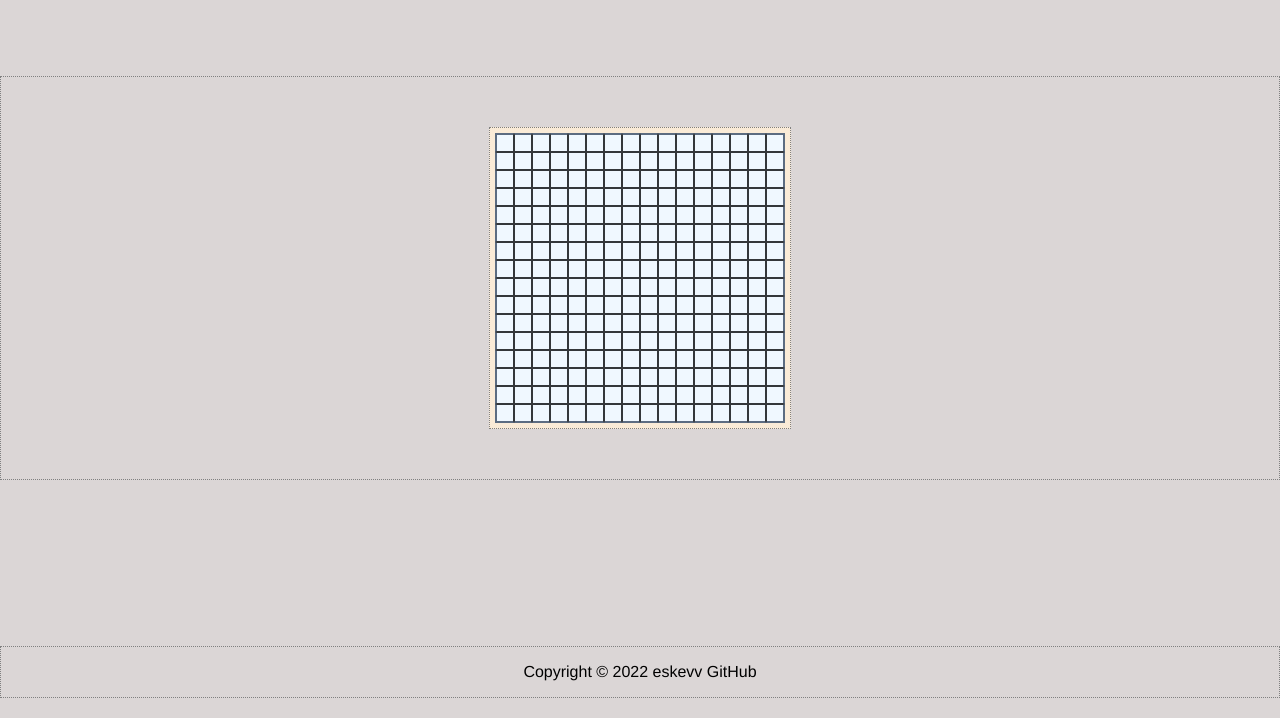
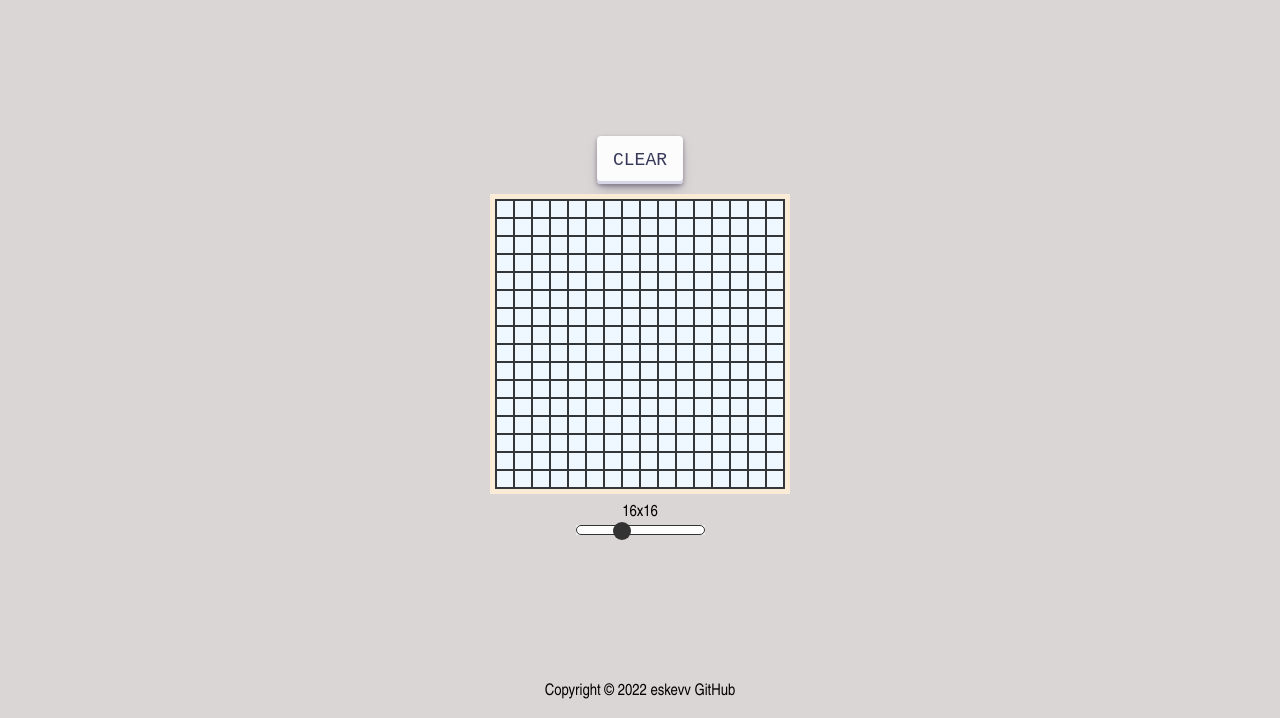
Before and after one commit to eskevv/Etch-a-Sketch, a plain HTML site: page index.html in a window 1280 px wide. Shown: the part 86-804 px from the top of the page. Drawn offline with Linux system fonts and the light colour scheme.

Commit message:
styling fixed, script cleaned

```diff
--- a/index.html
+++ b/index.html
@@ -15,7 +15,14 @@
       <h1>Etch-a-Sketch</h1>
    </div>
    <div class="main">
+      <div class="tools">
+         <button id="clear">CLEAR</button>
+      </div>
       <div class="sketch"></div>
+      <div class = slider>
+         <label for="slider"></label>
+         <input id="sizeSlider" type="range" value="16" min="8" max="32" step="4">
+      </div>
    </div>
    <div class="footer">
       <p>Copyright © 2022 eskevv GitHub</p>
--- a/index.js
+++ b/index.js
@@ -1,24 +1,56 @@
 const grid = document.querySelector('.sketch');
+const clear = document.querySelector('.tools #clear')
+const size_label = document.querySelector('.slider label')
+const size_slider = document.querySelector('#sizeSlider')
+
 const cell_borderSize = 2;
-const max_width = (16 + cell_borderSize) * 16 + cell_borderSize;
-grid.style.maxWidth = `${max_width}px`;
+const border_style = `${cell_borderSize}px solid rgb(52, 55, 58)`;
 
-for (let i = 0; i < 256; i++) {
-   const square = document.createElement('div');
-   square.addEventListener('mouseover', changeColor);
-   if (i >= 240) {
-      square.style.borderBottom = `${cell_borderSize}px solid rgb(92, 108, 129)`;
+createGrid();
+
+size_slider.addEventListener('change', () => {
+   createGrid();
+})
+
+size_slider.addEventListener('input', () => {
+   let grid_size = size_slider.value;
+   size_label.textContent = grid_size + 'x' + grid_size;
+})
+
+clear.addEventListener('click', clearGrid);
+
+function createGrid() {
+   let grid_size = size_slider.value;
+   let max_width = (16 + cell_borderSize) * grid_size + cell_borderSize;
+   let num_tiles = grid_size * grid_size;
+
+   size_label.textContent = grid_size + 'x' + grid_size;
+   grid.style.width = `${max_width}px`;
+   while (grid.firstChild) {
+      grid.removeChild(grid.firstChild);
    }
-   if (i >= 0 && i < 16) {
-      square.style.borderTop = `${cell_borderSize}px solid rgb(92, 108, 129)`;
+   for (let i = 0; i < num_tiles; i++) {
+      const square = document.createElement('div');
+      square.addEventListener('mouseover', changeColor);
+      if (i >= num_tiles - grid_size) {
+         square.style.borderBottom = border_style;
+      }
+      if (i >= 0 && i < grid_size) {
+         square.style.borderTop = border_style;
+      }
+      if (i % grid_size === 0) {
+         square.style.borderLeft = border_style;
+      }
+      if (i % grid_size === grid_size - 1) {
+         square.style.borderRight = border_style;
+      }
+      grid.appendChild(square);
    }
-   if (i % 16 === 0) {
-      square.style.borderLeft = `${cell_borderSize}px solid rgb(92, 108, 129)`;
-   }
-   if (i % 16 === 15) {
-      square.style.borderRight = `${cell_borderSize}px solid rgb(92, 108, 129)`;
-   }
-   grid.appendChild(square);
+}
+
+function clearGrid() {
+   const cells = document.querySelectorAll('.sketch div');
+   cells.forEach(c => c.setAttribute('id', ''));
 }
 
 function changeColor() {
@@ -34,7 +66,7 @@ function changeColor() {
       case 'filledThree':
          this.setAttribute('id', 'filledThree');
          break;
-      default :
+      default:
          this.setAttribute('id', 'filledOne');
          break;
    }
--- a/style.css
+++ b/style.css
@@ -1,23 +1,51 @@
+:root {
+   --primary-dark: #333;
+   --primary-light: #ededed;
+   --secondary-light: #fefefe;
+}
+
 body {
    display: flex;
    flex-direction: column;
    justify-content: space-between;
-   min-height: 98vh;
-   background-color:rgb(219, 214, 214);
-   font-family:'Franklin Gothic Medium', 'Arial Narrow', Arial, sans-serif;
+   min-height: 100vh;
+   background-color: rgb(219, 214, 214);
+   font-family: 'JetBrains Mono', 'Arial Narrow', Arial, sans-serif;
    margin: 0;
 }
 
-body div{
+body div {
    display: flex;
    justify-content: center;
-   border: 1px dotted gray;
+}
+
+.heading {
+   font-family: Impact, Haettenschweiler, 'Arial Narrow Bold', sans-serif;
 }
 
 .main {
+   flex-direction: column;
+   align-items: center;
    margin-bottom: auto;
-   margin-top: 80px;
-   padding: 50px;
+   margin-top: 100px;
+   padding: 30px;
+   min-height: 60vh;
+   gap: 10px;
+}
+
+button {
+   align-items: center;
+   cursor: pointer;
+   background-color: #FCFCFD;
+   border-radius: 4px;
+   border-width: 0;
+   box-shadow: rgba(45, 35, 66, 0.4) 0 2px 4px, rgba(45, 35, 66, 0.3) 0 7px 13px -3px, #D6D6E7 0 -3px 0 inset;
+   color: #36395A;
+   font-family: "JetBrains Mono", monospace;
+   height: 48px;
+   padding-left: 16px;
+   padding-right: 16px;
+   font-size: 18px;
 }
 
 .sketch {
@@ -25,6 +53,7 @@ body div{
    padding: 5px;
    flex-wrap: wrap;
    background-color: antiquewhite;
+   margin-bottom: auto;
 }
 
 .sketch div {
@@ -34,12 +63,42 @@ body div{
    background-color: aliceblue;
 }
 
+.slider {
+   display: flex;
+   flex-direction: column;
+   align-items: center;
+   margin-bottom: 100px;
+}
+
+input[type='range'] {
+   -webkit-appearance: none;
+   background-color: var(--primary-light);
+}
+
+input[type='range']::-webkit-slider-runnable-track {
+   height: 10px;
+   border: 1px solid var(--primary-dark);
+   border-radius: 25px;
+   background: var(--secondary-light);
+}
+
+input[type='range']::-webkit-slider-thumb {
+   -webkit-appearance: none;
+   width: 18px;
+   height: 18px;
+   border-radius: 25px;
+   margin-top: -4px;
+   background: var(--primary-dark);
+}
+
 .sketch #filledOne {
    background-color: rgba(41, 45, 49, 0.233);
 }
+
 .sketch #filledTwo {
    background-color: rgba(41, 45, 49, 0.486);
 }
+
 .sketch #filledThree {
    background-color: rgba(41, 45, 49, 0.89);
 }
```
